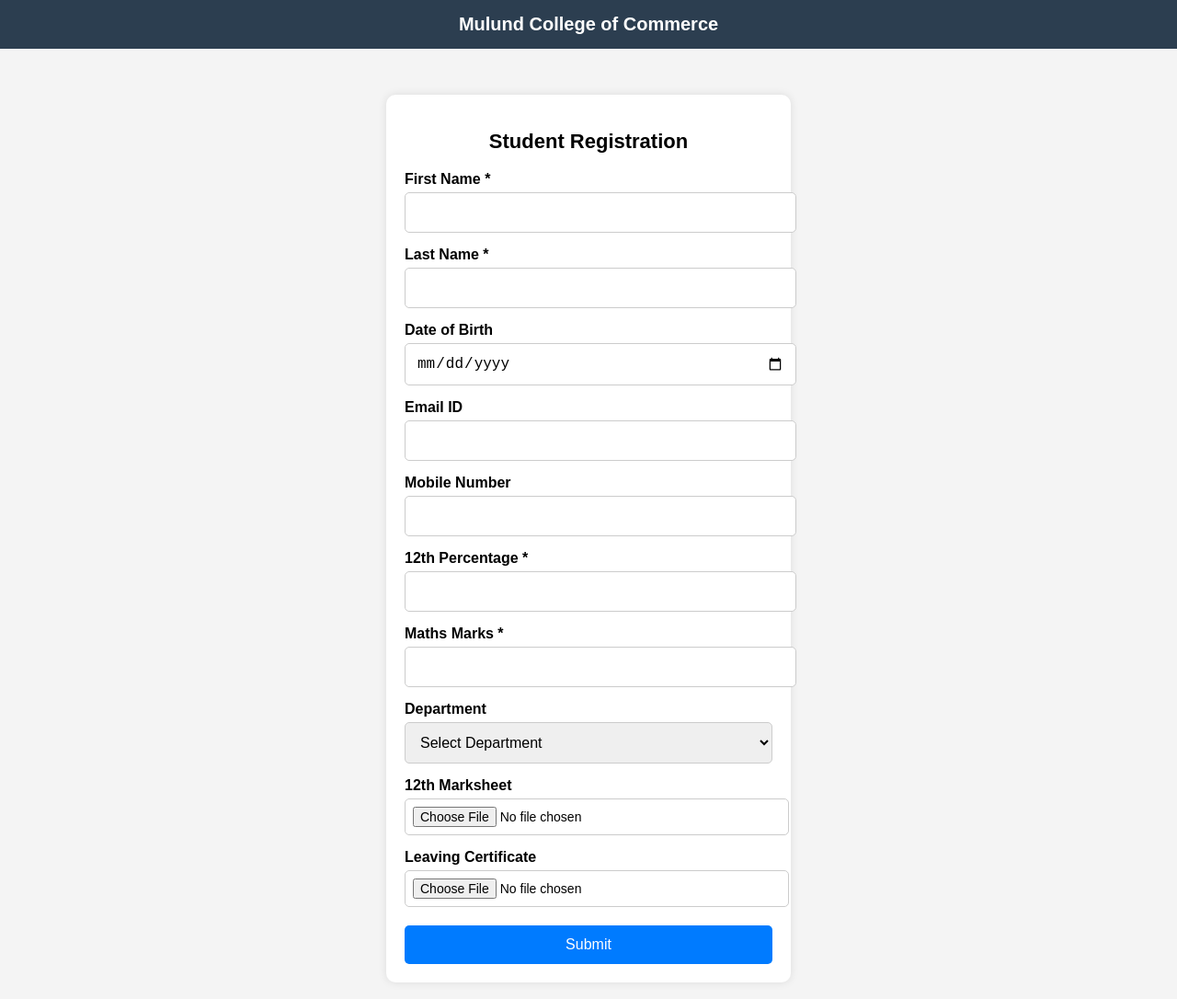
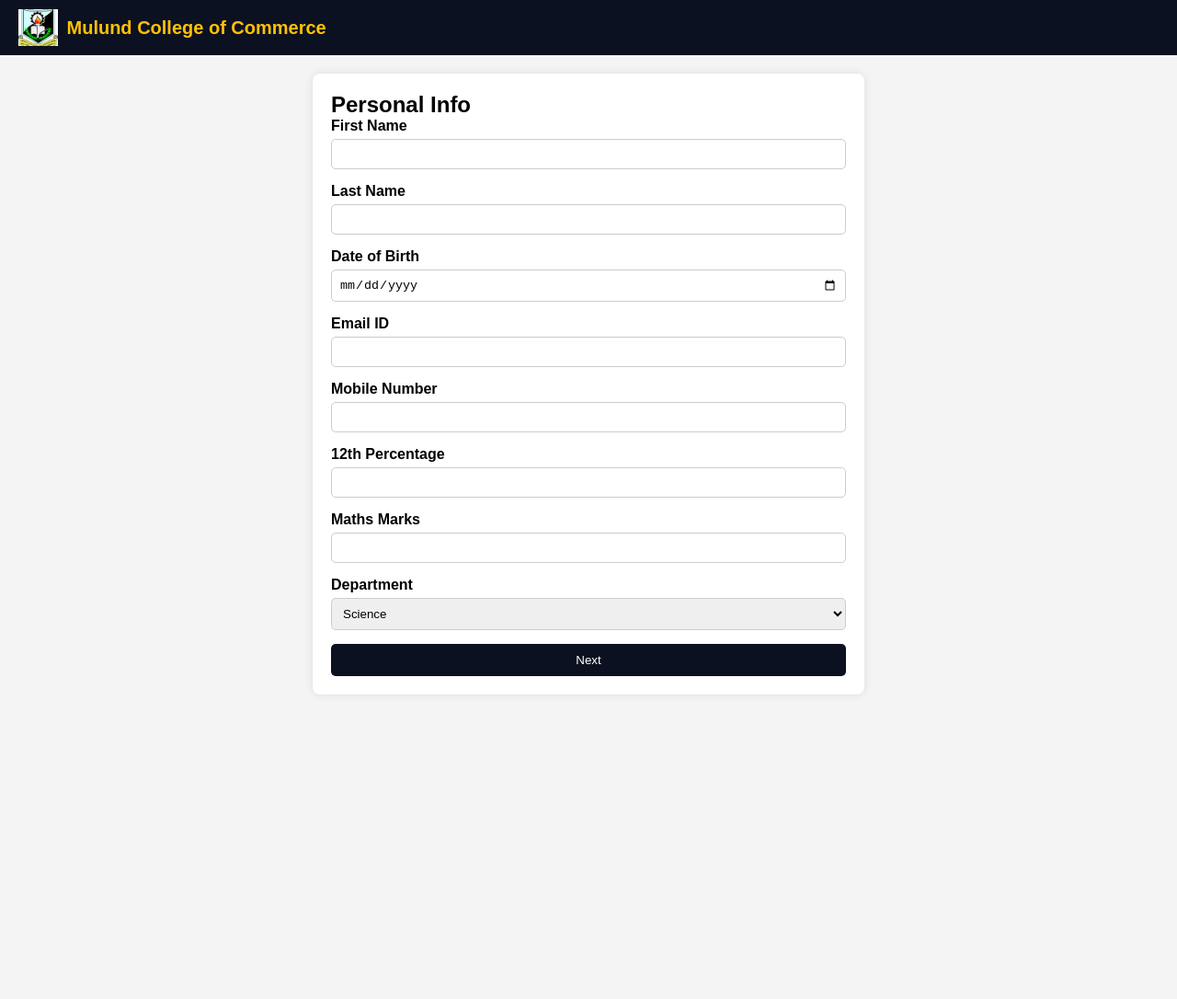
Before and after one commit to Rajanpal7922/merit_list, a website: page public/register.html in a window 1280 px wide. Shown: the whole page at 92% size. After the commit the page ends 800 px from the top, so only its background shows below. Drawn offline with Linux system fonts and the light colour scheme.

Commit message:
new changes

```diff
--- a/public/register.html
+++ b/public/register.html
@@ -3,160 +3,142 @@
 <head>
     <meta charset="UTF-8">
     <meta name="viewport" content="width=device-width, initial-scale=1.0">
-    <title>Student Registration</title>
+    <title>Registration Form</title>
     <style>
+        * {
+            margin: 0;
+            padding: 0;
+            box-sizing: border-box;
+        }
         body {
             font-family: Arial, sans-serif;
-            margin: 0;
-            padding: 0;
             background-color: #f4f4f4;
+            display: flex;
+            flex-direction: column;
+            align-items: center;
         }
-        .header {
-            background: #2C3E50;
-            color: white;
-            padding: 15px;
+        header {
+            width: 100%;
+            background-color: #0b1120;
+            color: #ffc107;
+            display: flex;
+            align-items: center;
+            padding: 10px 20px;
+            position: fixed;
+            top: 0;
+            left: 0;
+            height: 60px;
+        }
+        .logo-img {
+            height: 40px;
+            margin-right: 10px;
+        }
+        .title {
             font-size: 20px;
             font-weight: bold;
-            display: flex;
-            align-items: center;
-            justify-content: center;
         }
         .container {
+            margin-top: 80px;
+            width: 90%;
+            max-width: 600px;
             background: white;
             padding: 20px;
-            border-radius: 10px;
-            width: 90%;
-            max-width: 400px;
-            margin: 50px auto;
+            border-radius: 8px;
             box-shadow: 0 0 10px rgba(0, 0, 0, 0.1);
         }
-        h2 {
-            text-align: center;
-            font-size: 22px;
+        .section {
+            display: none;
+        }
+        .section.active {
+            display: block;
+        }
+        .form-group {
+            margin-bottom: 15px;
         }
         label {
+            display: block;
             font-weight: bold;
-            display: block;
-            margin-top: 10px;
         }
         input, select {
             width: 100%;
-            padding: 12px;
-            margin: 5px 0;
+            padding: 8px;
+            margin-top: 5px;
             border: 1px solid #ccc;
             border-radius: 5px;
-            font-size: 16px;
         }
-        .btn {
-            background: #007bff;
+        button {
+            background-color: #0b1120;
             color: white;
-            padding: 12px;
-            width: 100%;
             border: none;
+            padding: 10px 15px;
             cursor: pointer;
             border-radius: 5px;
-            font-size: 16px;
-            margin-top: 15px;
-            transition: background 0.3s ease-in-out;
+            width: 100%;
         }
-        .btn:hover {
-            background: #0056b3;
-        }
-        input[type="file"] {
-            padding: 8px;
-            font-size: 14px;
-        }
-        @media (max-width: 600px) {
-            .container {
-                width: 95%;
-                padding: 15px;
-            }
-            .header {
-                font-size: 18px;
-                padding: 12px;
-            }
-            .btn {
-                font-size: 14px;
-                padding: 10px;
-            }
-            input, select {
-                padding: 10px;
-                font-size: 14px;
-            }
+        .popup {
+            display: none;
+            position: fixed;
+            top: 50%;
+            left: 50%;
+            transform: translate(-50%, -50%);
+            background: white;
+            padding: 20px;
+            box-shadow: 0 0 10px rgba(0, 0, 0, 0.1);
+            text-align: center;
+            border-radius: 8px;
         }
     </style>
 </head>
 <body>
-
-    <div class="header">Mulund College of Commerce</div>
+    <header>
+        <img src="images/logo.png" alt="College Logo" class="logo-img">
+        <div class="title">Mulund College of Commerce</div>
+    </header>
 
     <div class="container">
-        <h2>Student Registration</h2>
-        <form id="registrationForm">
-            <label for="firstname">First Name *</label>
-            <input type="text" id="firstname" name="firstname" required>
+        <div id="section1" class="section active">
+            <h2>Personal Info</h2>
+            <div class="form-group"><label>First Name</label><input type="text"></div>
+            <div class="form-group"><label>Last Name</label><input type="text"></div>
+            <div class="form-group"><label>Date of Birth</label><input type="date"></div>
+            <div class="form-group"><label>Email ID</label><input type="email"></div>
+            <div class="form-group"><label>Mobile Number</label><input type="tel"></div>
+            <div class="form-group"><label>12th Percentage</label><input type="number"></div>
+            <div class="form-group"><label>Maths Marks</label><input type="number"></div>
+            <div class="form-group"><label>Department</label>
+                <select>
+                    <option>Science</option>
+                    <option>Commerce</option>
+                </select>
+            </div>
+            <button onclick="nextSection()">Next</button>
+        </div>
 
-            <label for="lastname">Last Name *</label>
-            <input type="text" id="lastname" name="lastname" required>
+        <div id="section2" class="section">
+            <h2>Document Upload</h2>
+            <div class="form-group"><label>10th Marksheet</label><input type="file"></div>
+            <div class="form-group"><label>12th Marksheet</label><input type="file"></div>
+            <div class="form-group"><label>12th Leaving Certificate</label><input type="file"></div>
+            <button onclick="showPopup()">Submit Form</button>
+        </div>
+    </div>
 
-            <label for="dob">Date of Birth</label>
-            <input type="date" id="dob" name="dob">
-
-            <label for="email">Email ID</label>
-            <input type="email" id="email" name="email">
-
-            <label for="mobile">Mobile Number</label>
-            <input type="tel" id="mobile" name="mobile">
-
-            <label for="percentage">12th Percentage *</label>
-            <input type="number" id="percentage" name="percentage" min="0" max="100" step="0.01" required>
-
-            <label for="maths">Maths Marks *</label>
-            <input type="number" id="maths" name="maths" min="0" max="100" required>
-
-            <label for="department">Department</label>
-            <select id="department" name="department">
-                <option value="">Select Department</option>
-                <option value="science">Science</option>
-                <option value="commerce">Commerce</option>
-            </select>
-
-            <label for="marksheet">12th Marksheet</label>
-            <input type="file" id="marksheet" name="marksheet">
-
-            <label for="lc">Leaving Certificate</label>
-            <input type="file" id="lc" name="lc">
-
-            <button type="submit" class="btn">Submit</button>
-        </form>
+    <div id="popup" class="popup">
+        <p>Form submitted successfully!</p>
+        <button onclick="redirectToHome()">Home Page</button>
     </div>
 
     <script>
-        document.getElementById("registrationForm").addEventListener("submit", function(event) {
-            event.preventDefault();
-
-            // Get form values
-            let studentData = {
-                firstname: document.getElementById("firstname").value,
-                lastname: document.getElementById("lastname").value,
-                dob: document.getElementById("dob").value,
-                email: document.getElementById("email").value,
-                mobile: document.getElementById("mobile").value,
-                percentage: document.getElementById("percentage").value,
-                maths: document.getElementById("maths").value,
-                department: document.getElementById("department").value
-            };
-
-            // Store in localStorage
-            localStorage.setItem("studentData", JSON.stringify(studentData));
-
-            // Alert the user
-            alert("User Registered!");
-
-            // Reset the form
-            document.getElementById("registrationForm").reset();
-        });
+        function nextSection() {
+            document.getElementById('section1').classList.remove('active');
+            document.getElementById('section2').classList.add('active');
+        }
+        function showPopup() {
+            document.getElementById('popup').style.display = 'block';
+        }
+        function redirectToHome() {
+            window.location.href = 'root.html';
+        }
     </script>
-
 </body>
 </html>
--- a/public/styles/root.css
+++ b/public/styles/root.css
@@ -15,38 +15,34 @@
 }
 
 /* Header */
+
 header {
     display: flex;
-    justify-content: space-between;
     align-items: center;
-    padding: 20px 50px;
-    background: rgba(15, 23, 42, 0.9);
-    color: white;
-    box-shadow: 0px 4px 12px rgba(0, 0, 0, 0.3);
-    position: fixed;
-    width: 100%;
-    top: 0;
-    z-index: 1000;
-    transition: all 0.3s ease-in-out;
-}
+    justify-content: space-between; /* Pushes left and right sections apart */
+    padding: 10px 20px; /* Adjust as needed */
+    background-color: #0b1120; /* Adjust as per your theme */
+  }
 
-header.scrolled {
-    background: rgba(15, 23, 42, 1);
-    box-shadow: 0px 6px 14px rgba(0, 0, 0, 0.5);
-}
+  .left-section {
+    display: flex;
+    align-items: center;
+  }
 
-.logo {
-    font-size: 26px;
+  .logo-img {
+    height: 40px; /* Adjust as needed */
+    width: auto;
+    margin-right: 10px;
+  }
+
+  .title {
+    font-size: 20px;
     font-weight: bold;
-    letter-spacing: 1.5px;
-    color: #FACC15;
-    text-transform: uppercase;
-    transition: 0.3s ease-in-out;
-}
+    color: #ffc107; /* Adjust color if needed */
+  }
 
-.logo:hover {
-    color: #FF8C00;
-}
+
+
 
 /* Register Button */
 .register-btn {
```
Also changed, not shown: public/merit_list.html (+58 -72 lines), public/root.html (+6 -2 lines), public/images/logo.png (added).
